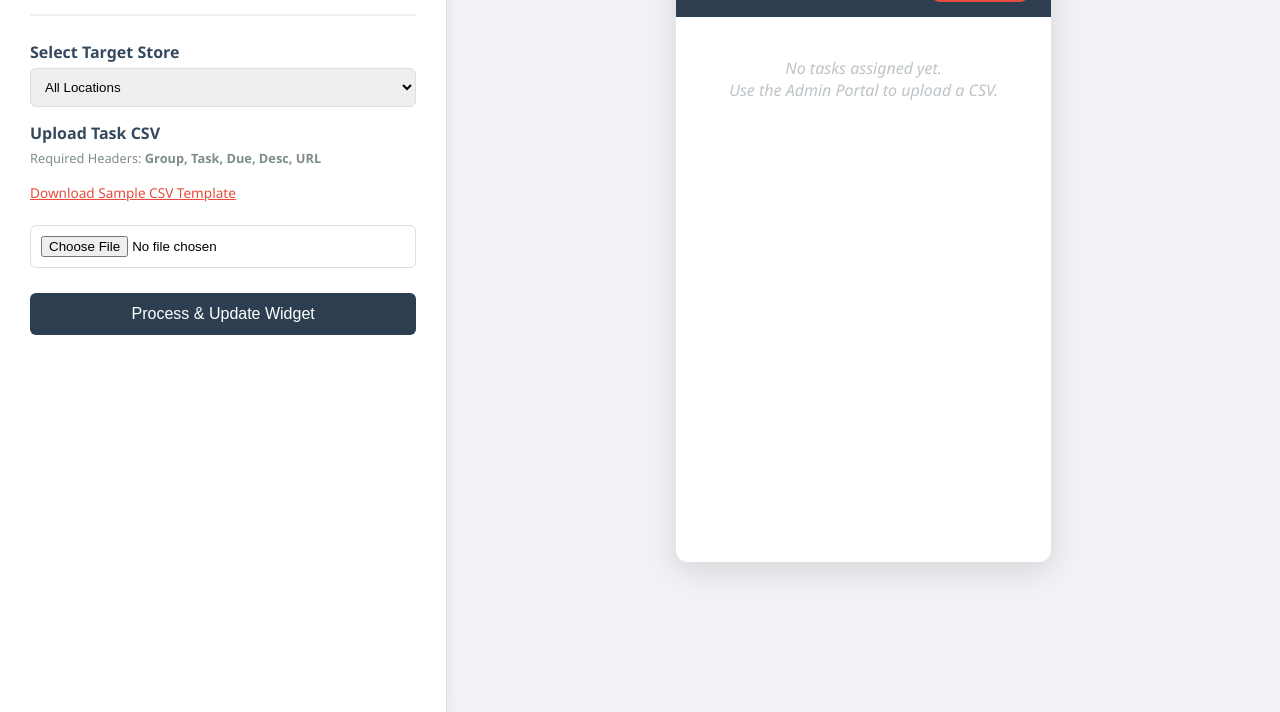
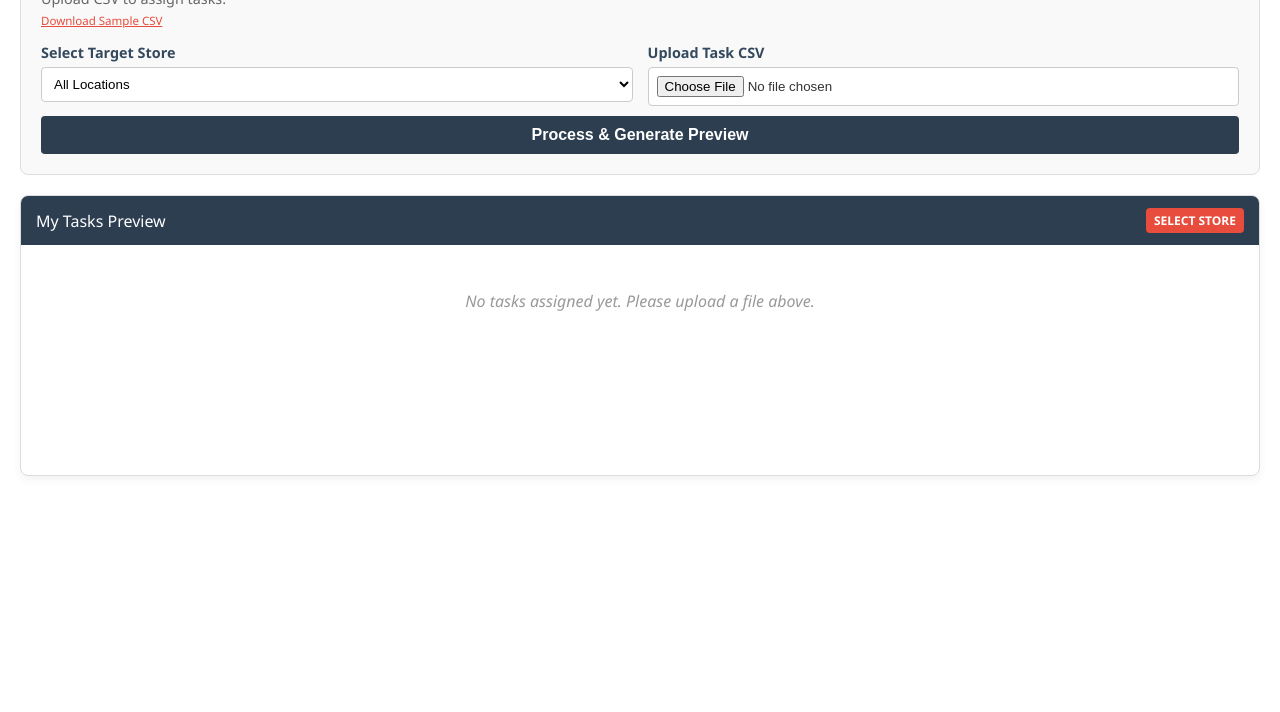
Before and after one commit to lauraturner-maker/Adminportal_tasks, a plain HTML site: page index.html in a window 1280 px wide. Shown: the part 88-800 px from the top of the page. Drawn offline with Linux system fonts and the light colour scheme.

Commit message:
Refactor index.html for better layout and design
Updated styles and structure for improved layout and usability.

```diff
--- a/index.html
+++ b/index.html
@@ -10,96 +10,198 @@
             --primary: #2c3e50;
             --secondary: #34495e;
             --accent: #e74c3c;
-            --bg: #f0f2f5;
+            --bg: #ffffff;
             --border: #ddd;
         }
-        body { margin: 0; padding: 0; font-family: 'Segoe UI', Tahoma, sans-serif; background: var(--bg); height: 100vh; display: flex; overflow: hidden; }
 
-        /* --- Split Screen Layout --- */
-        .split-container { display: flex; width: 100%; height: 100%; }
-        .pane { padding: 30px; overflow-y: auto; }
+        body {
+            margin: 0;
+            padding: 0;
+            font-family: 'Segoe UI', Tahoma, sans-serif;
+            background: var(--bg);
+            color: #333;
+        }
 
-        /* --- LEFT PANE: Admin Portal --- */
-        .admin-pane { flex: 1; background: white; border-right: 1px solid var(--border); max-width: 500px; box-shadow: 2px 0 10px rgba(0,0,0,0.05); z-index: 10; }
-        .admin-header { margin-bottom: 25px; border-bottom: 2px solid var(--bg); padding-bottom: 15px; }
-        .admin-header h2 { color: var(--primary); margin: 0 0 5px 0; }
-        .admin-desc { color: #7f8c8d; font-size: 0.9em; }
+        /* --- Container Layout --- */
+        .container {
+            display: flex;
+            flex-direction: column; /* Stack vertically for better widget fit */
+            gap: 20px;
+            padding: 20px;
+            max-width: 100%;
+        }
 
-        label { display: block; margin: 15px 0 5px; font-weight: 600; color: var(--secondary); }
-        select, input[type="file"] { width: 100%; padding: 10px; border: 1px solid var(--border); border-radius: 6px; box-sizing: border-box; }
+        /* --- SECTION 1: Admin Panel --- */
+        .admin-panel {
+            background: #f9f9f9;
+            border: 1px solid var(--border);
+            padding: 20px;
+            border-radius: 8px;
+        }
+
+        .admin-header h2 {
+            margin: 0 0 5px 0;
+            font-size: 1.4em;
+            color: var(--primary);
+        }
+
+        .admin-desc {
+            color: #666;
+            font-size: 0.9em;
+            margin-bottom: 15px;
+        }
+
+        /* Form Grid - Makes inputs sit side-by-side if space allows */
+        .form-row {
+            display: flex;
+            gap: 15px;
+            flex-wrap: wrap;
+        }
+
+        .form-group {
+            flex: 1;
+            min-width: 200px;
+        }
+
+        label {
+            display: block;
+            margin-bottom: 5px;
+            font-weight: 600;
+            font-size: 0.9em;
+            color: var(--secondary);
+        }
+
+        select, input[type="file"] {
+            width: 100%;
+            padding: 8px;
+            border: 1px solid #ccc;
+            border-radius: 4px;
+            box-sizing: border-box;
+            background: white;
+        }
 
         .btn-process {
-            background-color: var(--primary); color: white; border: none; padding: 12px; width: 100%;
-            border-radius: 6px; cursor: pointer; font-size: 1em; margin-top: 25px; transition: background 0.2s;
+            background-color: var(--primary);
+            color: white;
+            border: none;
+            padding: 10px 20px;
+            border-radius: 4px;
+            cursor: pointer;
+            font-size: 1em;
+            margin-top: 10px;
+            width: 100%; /* Full width button */
+            font-weight: bold;
         }
         .btn-process:hover { background-color: #1a252f; }
 
-        .sample-link { display: inline-block; margin-top: 8px; font-size: 0.85em; color: var(--accent); text-decoration: underline; cursor: pointer; }
-
-        /* --- RIGHT PANE: Store Widget Preview --- */
-        .preview-pane { flex: 2; background: var(--bg); display: flex; justify-content: center; align-items: flex-start; padding-top: 50px; }
-
-        /* The Actual Widget Container */
-        .mobile-widget {
-            width: 375px; /* Mobile width */
-            background: #fff;
-            border-radius: 12px;
-            box-shadow: 0 8px 30px rgba(0,0,0,0.12);
-            overflow: hidden;
-            min-height: 600px;
-            display: flex;
-            flex-direction: column;
+        .sample-link {
+            display: block;
+            margin-top: 5px;
+            font-size: 0.8em;
+            color: var(--accent);
+            text-decoration: underline;
+            cursor: pointer;
         }
 
-        .widget-header { background: var(--primary); color: white; padding: 15px 20px; display: flex; justify-content: space-between; align-items: center; }
-        .store-badge { background: var(--accent); padding: 4px 10px; border-radius: 12px; font-size: 0.75em; font-weight: bold; text-transform: uppercase; }
+        /* --- SECTION 2: Preview Widget --- */
+        .preview-container {
+            border: 1px solid var(--border);
+            border-radius: 8px;
+            overflow: hidden;
+            background: white;
+            box-shadow: 0 4px 10px rgba(0,0,0,0.05);
+        }
 
-        .widget-content { padding: 0 15px 15px 15px; flex: 1; overflow-y: auto; }
+        .widget-header {
+            background: var(--primary);
+            color: white;
+            padding: 12px 15px;
+            display: flex;
+            justify-content: space-between;
+            align-items: center;
+        }
+
+        .store-badge {
+            background: var(--accent);
+            padding: 4px 8px;
+            border-radius: 4px;
+            font-size: 0.75em;
+            font-weight: bold;
+            text-transform: uppercase;
+        }
+
+        .widget-content {
+            padding: 15px;
+            min-height: 200px; /* Ensures it doesn't collapse */
+        }
 
         .group-header {
-            color: var(--primary); font-size: 0.85em; font-weight: 800; text-transform: uppercase; letter-spacing: 0.5px;
-            border-bottom: 1px solid #eee; margin: 20px 0 10px 0; padding-bottom: 5px;
+            color: var(--primary);
+            font-size: 0.9em;
+            font-weight: 800;
+            text-transform: uppercase;
+            letter-spacing: 0.5px;
+            border-bottom: 2px solid #eee;
+            margin: 15px 0 10px 0;
+            padding-bottom: 4px;
         }
 
         /* Task Card Styling */
         .task-card {
-            background: white; border: 1px solid #eee; border-left: 4px solid var(--accent);
-            border-radius: 6px; padding: 12px; margin-bottom: 10px; box-shadow: 0 2px 5px rgba(0,0,0,0.02);
+            background: white;
+            border: 1px solid #eee;
+            border-left: 4px solid var(--accent);
+            border-radius: 6px;
+            padding: 10px;
+            margin-bottom: 8px;
             transition: all 0.2s ease;
         }
 
         .task-row { display: flex; gap: 10px; align-items: flex-start; }
+        .task-check { width: 18px; height: 18px; cursor: pointer; margin-top: 2px; accent-color: var(--primary); }
+        .task-details { flex: 1; }
 
-        /* Checkbox */
-        .task-check { width: 18px; height: 18px; cursor: pointer; margin-top: 3px; accent-color: var(--primary); }
+        .task-meta {
+            display: flex;
+            justify-content: space-between;
+            font-size: 0.75em;
+            color: #999;
+            margin-bottom: 2px;
+        }
 
-        .task-details { flex: 1; }
-        .task-meta { display: flex; justify-content: space-between; font-size: 0.75em; color: #95a5a6; margin-bottom: 4px; }
-        .task-title { font-weight: 700; color: #333; font-size: 0.95em; margin-bottom: 2px; }
+        .task-title {
+            font-weight: 700;
+            color: #333;
+            font-size: 1em;
+            margin-bottom: 2px;
+        }
+
         .task-title a { color: #2c3e50; text-decoration: none; border-bottom: 1px dotted #333; }
         .task-title a:hover { color: var(--accent); border-bottom: 1px solid var(--accent); }
-        .task-desc { font-size: 0.85em; color: #666; line-height: 1.4; }
+        .task-desc { font-size: 0.85em; color: #666; line-height: 1.3; }
 
         /* Completed State */
-        .task-card.completed { border-left-color: #bdc3c7; background: #f9f9f9; opacity: 0.7; }
+        .task-card.completed { border-left-color: #bdc3c7; background: #fafafa; opacity: 0.6; }
         .task-card.completed .task-title,
         .task-card.completed .task-desc { text-decoration: line-through; color: #bdc3c7; }
-        .task-card.completed a { pointer-events: none; border: none; }
+        .task-card.completed a { pointer-events: none; }
 
-        .empty-state { text-align: center; color: #bdc3c7; padding: 40px 20px; font-style: italic; }
+        .empty-state { text-align: center; color: #999; padding: 30px; font-style: italic; }
     </style>
 </head>
 <body>
 
-<div class="split-container">
+<div class="container">
 
-    <div class="pane admin-pane">
+    <div class="admin-panel">
         <div class="admin-header">
             <h2>Admin Portal</h2>
-            <div class="admin-desc">Upload CSV to assign tasks to stores.</div>
+            <div class="admin-desc">Upload CSV to assign tasks. <a id="dlSample" class="sample-link">Download Sample CSV</a></div>
         </div>
 
         <form id="adminForm">
+            <div class="form-row">
+                <div class="form-group">
                     <label>Select Target Store</label>
                     <select id="storeSelect">
                         <option value="All Locations">All Locations</option>
@@ -107,32 +209,28 @@
                         <option value="BAM #305 - Nashville">BAM #305 - Nashville</option>
                         <option value="BAM #412 - Orlando">BAM #412 - Orlando</option>
                     </select>
-
+                </div>
+                <div class="form-group">
                     <label>Upload Task CSV</label>
-            <div style="font-size:0.8em; color:#7f8c8d; margin-bottom:8px;">
-                Required Headers: <strong>Group, Task, Due, Desc, URL</strong>
+                    <input type="file" id="csvInput" accept=".csv" required>
                 </div>
-            <a id="dlSample" class="sample-link">Download Sample CSV Template</a>
-            <br><br>
-            <input type="file" id="csvInput" accept=".csv" required>
-
-            <button type="submit" class="btn-process">Process & Update Widget</button>
+            </div>
+            <button type="submit" class="btn-process">Process & Generate Preview</button>
         </form>
     </div>
 
-    <div class="pane preview-pane">
-        <div class="mobile-widget">
+    <div class="preview-container">
         <div class="widget-header">
-                <span>My Tasks</span>
+            <span>My Tasks Preview</span>
             <span id="widgetBadge" class="store-badge">Select Store</span>
         </div>
         <div id="widgetContent" class="widget-content">
             <div class="empty-state">
-                    No tasks assigned yet.<br>Use the Admin Portal to upload a CSV.
+                No tasks assigned yet. Please upload a file above.
             </div>
         </div>
     </div>
-    </div>
+
 </div>
 
 <script>
@@ -167,12 +265,10 @@ Inventory,Process Returns,2:00 PM,Scan RMA items.,https://example.com/returns`;
     function parseCSV(text) {
         const lines = text.split('\n');
         const tasks = [];
-        // Skip header (i=1)
         for(let i=1; i<lines.length; i++) {
             const line = lines[i].trim();
             if(line) {
                 const p = line.split(',');
-                // Simple parsing (Group, Task, Due, Desc, URL)
                 tasks.push({
                     group: p[0]?.trim() || 'General',
                     name: p[1]?.trim() || 'New Task',
@@ -188,30 +284,26 @@ Inventory,Process Returns,2:00 PM,Scan RMA items.,https://example.com/returns`;
     // --- 3. Render Widget ---
     function renderWidget(storeName, tasks) {
         const container = document.getElementById('widgetContent');
-        document.getElementById('widgetBadge').innerText = storeName === "All Locations" ? "All" : storeName.split('-')[0].trim(); // Shorten badge
+        document.getElementById('widgetBadge').innerText = storeName === "All Locations" ? "All" : storeName.split('-')[0].trim();
 
-        container.innerHTML = ''; // Clear current
+        container.innerHTML = '';
 
         if(tasks.length === 0) {
             container.innerHTML = '<div class="empty-state">CSV contained no valid tasks.</div>';
             return;
         }
 
-        // Grouping
         const groups = {};
         tasks.forEach(t => {
             if(!groups[t.group]) groups[t.group] = [];
             groups[t.group].push(t);
         });
 
-        // Generate HTML
         for(const [grp, items] of Object.entries(groups)) {
             let html = `<div class="group-header">${grp}</div>`;
 
             items.forEach((task, idx) => {
                 const uniqueId = `task-${grp}-${idx}`.replace(/\s+/g,'');
-
-                // Logic for Hyperlink
                 const titleHtml = (task.url && task.url.length > 4)
                     ? `<a href="${task.url}" target="_blank">${task.name}</a>`
                     : task.name;
@@ -236,14 +328,9 @@ Inventory,Process Returns,2:00 PM,Scan RMA items.,https://example.com/returns`;
         }
     }
 
-    // --- 4. Toggle Strikethrough ---
     window.toggleTask = function(id) {
         const card = document.getElementById(`card-${id}`);
-        if(card.classList.contains('completed')) {
-            card.classList.remove('completed');
-        } else {
-            card.classList.add('completed');
-        }
+        card.classList.toggle('completed');
     }
 </script>
 
```
Lines whose indentation alone changed are shown as unchanged.
